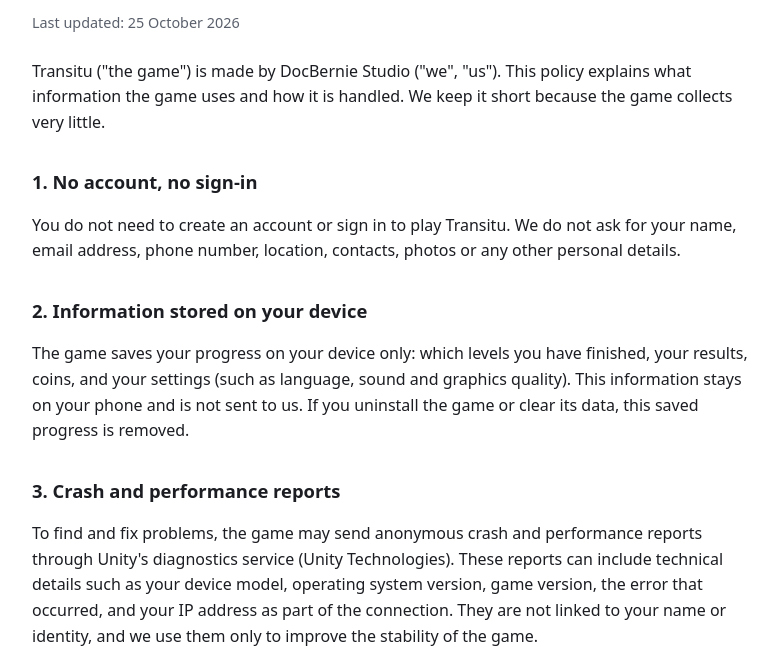
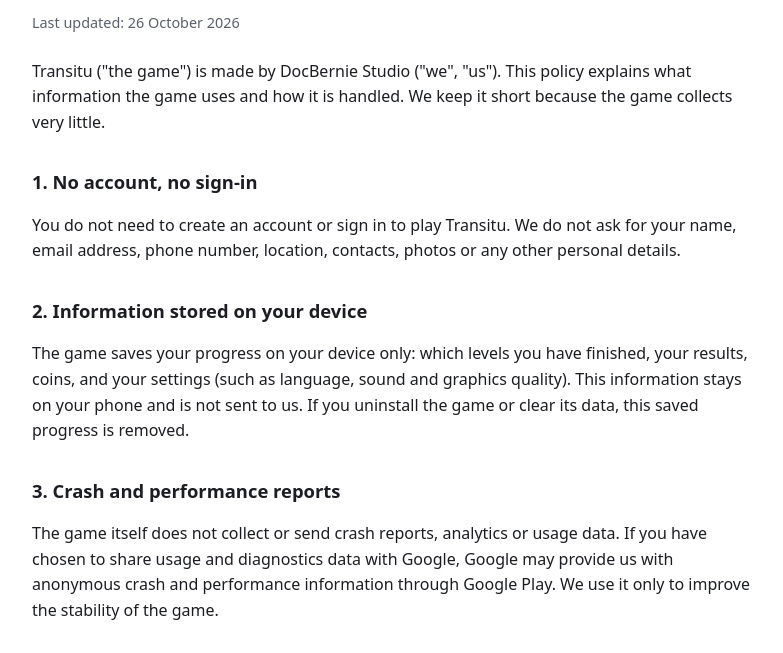
Before and after one commit to Doc-Bernie/social-tennis-privacy, a plain HTML site: page transitu-privacy.html in a window 1280 px wide. Shown: the part 73-726 px from the top of the page, without its empty margins (248-1031 px from the left). Drawn offline with Linux system fonts and the light colour scheme.

Commit message:
Add files via upload

```diff
--- a/transitu-privacy.html
+++ b/transitu-privacy.html
@@ -17,7 +17,7 @@
 <body>
 <main>
 <h1>Transitu Privacy Policy</h1>
-<p class="meta">Last updated: 25 October 2026</p>
+<p class="meta">Last updated: 26 October 2026</p>
 
 <p>Transitu ("the game") is made by DocBernie Studio ("we", "us"). This policy explains what information the game uses and how it is handled. We keep it short because the game collects very little.</p>
 
@@ -28,7 +28,7 @@
 <p>The game saves your progress on your device only: which levels you have finished, your results, coins, and your settings (such as language, sound and graphics quality). This information stays on your phone and is not sent to us. If you uninstall the game or clear its data, this saved progress is removed.</p>
 
 <h2>3. Crash and performance reports</h2>
-<p>To find and fix problems, the game may send anonymous crash and performance reports through Unity's diagnostics service (Unity Technologies). These reports can include technical details such as your device model, operating system version, game version, the error that occurred, and your IP address as part of the connection. They are not linked to your name or identity, and we use them only to improve the stability of the game.</p>
+<p>The game itself does not collect or send crash reports, analytics or usage data. If you have chosen to share usage and diagnostics data with Google, Google may provide us with anonymous crash and performance information through Google Play. We use it only to improve the stability of the game.</p>
 
 <h2>4. Downloads through Google Play</h2>
 <p>Some game content (such as additional levels) is delivered through Google Play. Google handles those downloads under its own terms and privacy policy. We do not receive any personal information from that process.</p>
```
